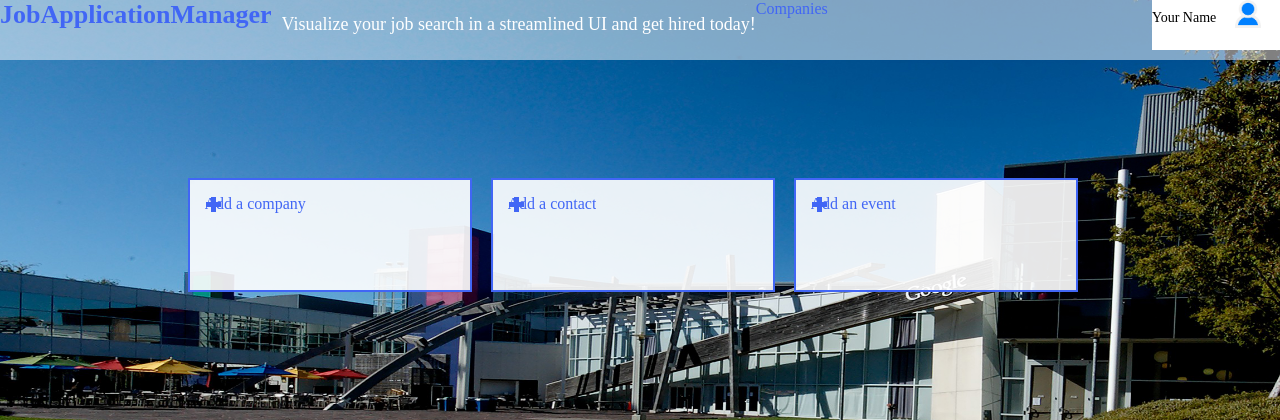
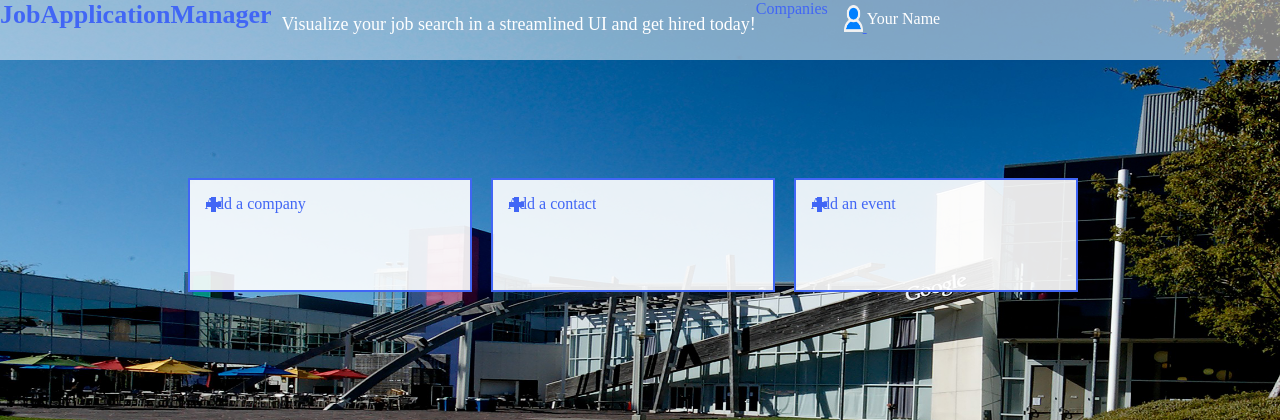
Before and after one commit to syoder15/CS98GroupProject, a Django app: page /jam/ in a window 1280 px wide. Shown: the top 420 px of the page. Run offline with Django 3.2, Linux system fonts and the light colour scheme; the visitor is signed in with stand-in values (Sample User, id 1).

Commit message:
Dropdown styling - bleh

```diff
--- a/cs98jam/jam/static/jam/style.css
+++ b/cs98jam/jam/static/jam/style.css
@@ -33,7 +33,6 @@ li {
 	display: inline;
 	padding: 5 20px;
 	float: left;
-	/*margin-left: 40%; can we generalize this more? Probably*/
 }
 
 .subtitle {
@@ -41,14 +40,6 @@ li {
 	margin-left: 10px;
 	padding-top: 14px;
 	font-size: 18px;
-}
-
-.profileButton {
-	background-color: white;
-	display: inline;
-	width: 10%;
-	float: right;
-	text-align: center;
 }
 
 a:link, a:visited {
@@ -181,17 +172,18 @@ label {
 .profileButton {
 	display: inline-block;
 	width: 10%;
-	float: right;
+	height: 60px;
+	text-align: center;
 }
 
 #userIcon {
-	width: 20%;
-	height: 5%;
+	width: 15%;
+	height: 45%;
 }
 
 .accountList {
-	display: inline;
-	font-size: 14px;
+	display: inline-block;
+	font-size: 16px;
 }
 
 .accountList li.dropdown {
@@ -201,12 +193,18 @@ label {
 .accountList li.visible {
     display: inline-block;
     float: right;
+    color: white;
 }
 
 .profileBox {
-	display: inline;
+	display: inline-block;
 }
 
 .profileNameButton {
 	margin-top: 10px;
+	color: white;
 }
+
+li a.profDropdown {
+	color: white;
+}
--- a/cs98jam/jam/templates/jam/index.html
+++ b/cs98jam/jam/templates/jam/index.html
@@ -12,7 +12,6 @@
 	<link rel="stylesheet" type="text/css" href="../../static/jam/style.css">
 	<!-- <link rel="alternate" title="Website Feed" href="rss.php" type="application/rss+xml" />
 	<link rel="icon" href="favicon.ico" type="image/x-icon" /> -->
-
 	<title>JAM</title>
 </head>
 
@@ -20,27 +19,20 @@
 	<div id="header">
 		<nav id="topBar">
 			<ul>
-				<li class="title"><a href="" class="title" style="float:left">JobApplicationManager</a></li>
+				<li class="title"><a href="" class="title">JobApplicationManager</a></li>
 				<li class="subtitle">
 					Visualize your job search in a streamlined UI and get hired today!
 				</li>
 				<li><a href="companies">Companies</a></li>
-<!-- 				<li class="profileButton">
-					<a href="profile">
-						<img src="../../static/jam/images/avatar.png" id="userIcon"/>
-						YourName
-					</a>
-					<a href="/logout/">Logout</a>
-				</li> -->
 			</ul>
 			<div class="profileButton">
 				<a href="profile">
 					<img src="{% static 'jam/images/avatar.png' %}" id="userIcon" class="profileBox"></img>
 				</a>
 				<ul class="accountList">
-					<li class="profileNameButton profileBox">Your Name</li>
-					<li class="dropdown"><a href="profile">My Account</a></li><br /><br />
-					<li class="dropdown" id="listBottom"><a href="/logout/">Logout</a></li>
+					<li class="profileNameButton profileBox profDropdown">Your Name</li>
+					<li class="dropdown"><a href="profile" class="profDropdown">My Account</a></li><br /><br />
+					<li class="dropdown"><a href="/logout/" class="profDropdown">Logout</a></li>
 				</ul>
 			</div>
 		</nav>
@@ -109,5 +101,5 @@
 </body>
 </html>
 
-	<script src="{% static 'jam/jquery-2.1.1.min.js' %}"></script>
-	<script src="{% static 'jam/handlers.js' %}"></script>
+<script src="{% static 'jam/jquery-2.1.1.min.js' %}"></script>
+<script src="{% static 'jam/handlers.js' %}"></script>
```
